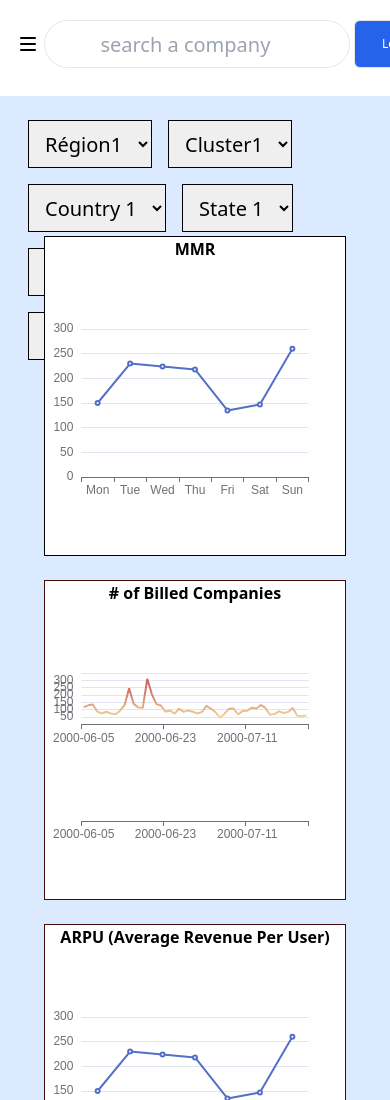
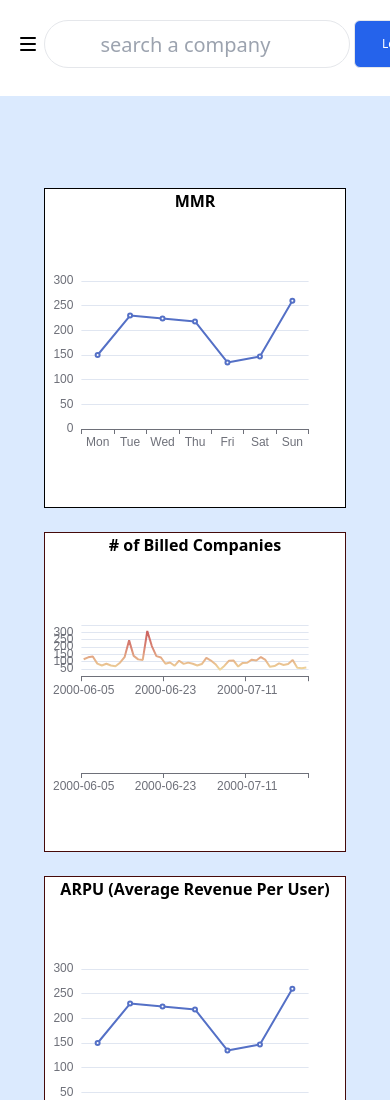
Before and after one commit to NdevTh/InternshipAl, a website: page src/index.html in a window 390 px wide. Shown: the top 1100 px of the page. Drawn offline with nearby package versions, Linux system fonts and the light colour scheme.

Commit message:
hidden section one responsive

```diff
--- a/src/index.html
+++ b/src/index.html
@@ -49,15 +49,15 @@
     <!-- it's resolve this part -->
 
 
-  <main class="mt-24 flex-grow flex-col bg-blue-100 ">
+  <main class="mt-24 flex-grow flex-col bg-blue-100  ">
     <!-- The tab part -->
-    <section class="max-xs:flex-none flex justify-between content-center text-xl pt-4 ">
+    <section class=" max-xs:hidden flex justify-between content-center text-xl pt-4 ">
 
         <h2 class="max-xs:hidden font-bold px-8 h-11 max-xs:text-xs ">
           Sherlock Dashboard
         </h2>
         <!-- mediaQuerie  -->
-      <form class="flex max-xs:flex-wrap max-xs:justify-start h-8 mx-5 items-center pr-3 ">
+      <form class=" flex max-xs:flex-wrap max-xs:justify-start h-8 mx-5 items-center pr-3 ">
           <select  class=" m-2 border border-black flex items-center pl-3 h-12 pr-3" name="Region" id="">
             <option  value="Region1">Région1</option>
             <option value="Region2">Region2</option>
```
Also changed, not shown: src/css/styleOut.css.
